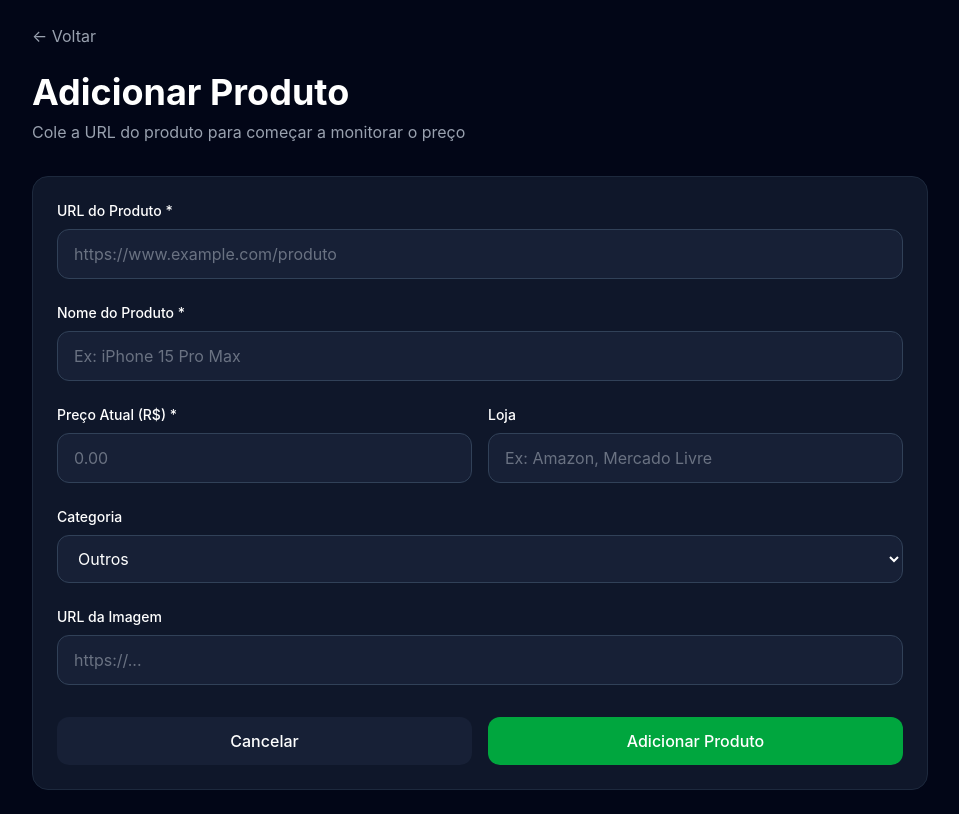
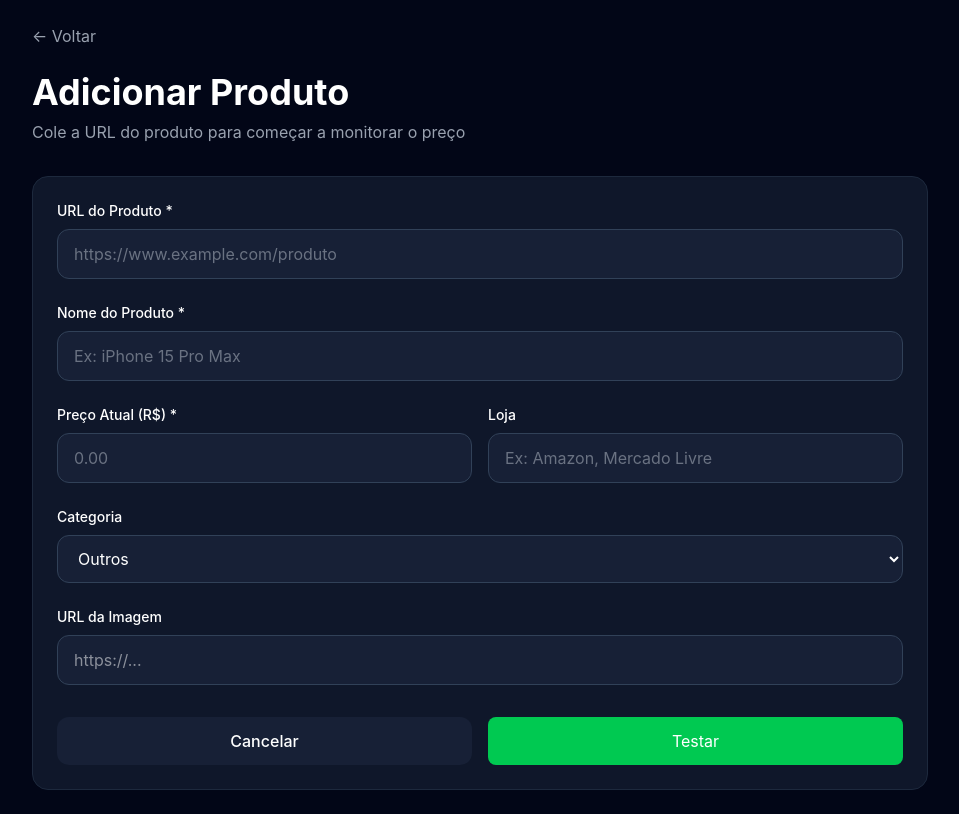
Before and after one commit to DanielBritoSJunior/price-tracker, a React app in the folder frontend/: page /add-product in a window 1280 px wide. Shown: the whole page, without its empty margins (160-1119 px from the left). Built offline with nearby package versions, Linux system fonts and the light colour scheme; the HTML template or start-up script is replaced by a standard one.

Commit message:
feat: implement add products form with state

```diff
--- a/frontend/src/components/Sidebar.jsx
+++ b/frontend/src/components/Sidebar.jsx
@@ -22,7 +22,7 @@ function Sidebar() {
 
                 <button className="text-left px-4 py-2 rounded-lg bg-[#1e293b] hover:bg-[#334155] transition"
                 onClick={() => navigate("/add-product")}>
-                    Aicionar Produtos
+                    Adicionar Produtos
                 </button>
 
                 <button className="text-left px-4 py-2 rounded-lg bg-[#1e293b] hover:bg-[#334155] transition">
--- a/frontend/src/pages/AddProduct.jsx
+++ b/frontend/src/pages/AddProduct.jsx
@@ -1,8 +1,27 @@
 import { useNavigate } from "react-router-dom";
+import { use, useState } from "react";
 
 function AddProduct() {
     const navigate = useNavigate();
 
+    const [formData, setFormData] = useState({
+        url: "",
+        name: "",
+        price: "",
+        store: "",
+        category: "",
+        imageUrl: "",
+    })
+
+    const handleChange = (e) => {
+        const { name, value } = e.target
+
+
+        setFormData({
+            ...formData,
+            [name]: value,
+        })
+    }
         return (
             <div className="min-h-screen bg-[#020617] text-white p-6 flex justify-center">
                 <div className="w-full max-w-4xl">
@@ -26,6 +45,9 @@ function AddProduct() {
                                 </label>
                                 <input
                                     type="text"
+                                    name="url"
+                                    value={formData.url}
+                                    onChange={handleChange}
                                     placeholder="https://www.example.com/produto"
                                     className="w-full bg-[#172036] border border-slate-700 rounded-xl px-4 py-3 text-white placeholder:text-gray-500 outline-none"
                                 />
@@ -37,6 +59,9 @@ function AddProduct() {
                                 </label>
                                 <input
                                     type="text"
+                                    name="name"
+                                    value={formData.name}
+                                    onChange={handleChange}
                                     placeholder="Ex: iPhone 15 Pro Max"
                                     className="w-full bg-[#172036] border border-slate-700 rounded-xl px-4 py-3 text-white placeholder:text-gray-500 outline-none"
                                 />
@@ -49,6 +74,9 @@ function AddProduct() {
                                     </label>
                                     <input
                                         type="number"
+                                        name="price"
+                                        value={formData.price}
+                                        onChange={handleChange}
                                         placeholder="0.00"
                                         className="w-full bg-[#172036] border border-slate-700 rounded-xl px-4 py-3 text-white placeholder:text-gray-500 outline-none"
                                     />
@@ -60,6 +88,9 @@ function AddProduct() {
                                     </label>
                                     <input
                                         type="text"
+                                        name="store"
+                                        value={formData.store}
+                                        onChange={handleChange}
                                         placeholder="Ex: Amazon, Mercado Livre"
                                         className="w-full bg-[#172036] border border-slate-700 rounded-xl px-4 py-3 text-white placeholder:text-gray-500 outline-none"
                                     />
@@ -70,7 +101,12 @@ function AddProduct() {
                                 <label className="block text-sm font-medium mb-2">
                                     Categoria
                                 </label>
-                            <select className="w-full bg-[#172036] border border-slate-700 rounded-xl px-4 py-3 text-white outline-none">
+                                <select
+                                    className="w-full bg-[#172036] border border-slate-700 rounded-xl px-4 py-3 text-white outline-none"
+                                    name="category"
+                                    value={formData.category}
+                                    onChange={handleChange}
+                                >
                                     <option>Outros</option>
                                     <option>Eletrônicos</option>
                                     <option>Games</option>
@@ -85,8 +121,11 @@ function AddProduct() {
                                 </label>
                                 <input
                                     type="text"
+                                    name="imageUrl"
+                                    value={formData.imageUrl}
+                                    onChange={handleChange}
                                     placeholder="https://..."
-                                className="w-full bg-[#172036] border border-slate-700 rounded-xl px-4 py-3 text-white placeholder:text-gray-500 outline-none"
+                                    className="w-full bg-[#172036] border border-slate-700 rounded-xl px-4 py-3 text-white"
                                 />
                             </div>
 
@@ -99,10 +138,11 @@ function AddProduct() {
                                 </button>
 
                                 <button
-                                type="submit"
-                                className="bg-green-600 hover:bg-green-500 transition rounded-xl py-3 font-medium text-white"
+                                    type="button"
+                                    onClick={() => console.log(formData)}
+                                    className="bg-green-500 px-4 py-2 rounded-lg"
                                 >
-                                Adicionar Produto
+                                    Testar
                                 </button>
                             </div>
                         </form>
```
Also changed, not shown: 1 other file (tests, documents, lock files or other folders). Lines whose indentation alone changed are shown as unchanged.
